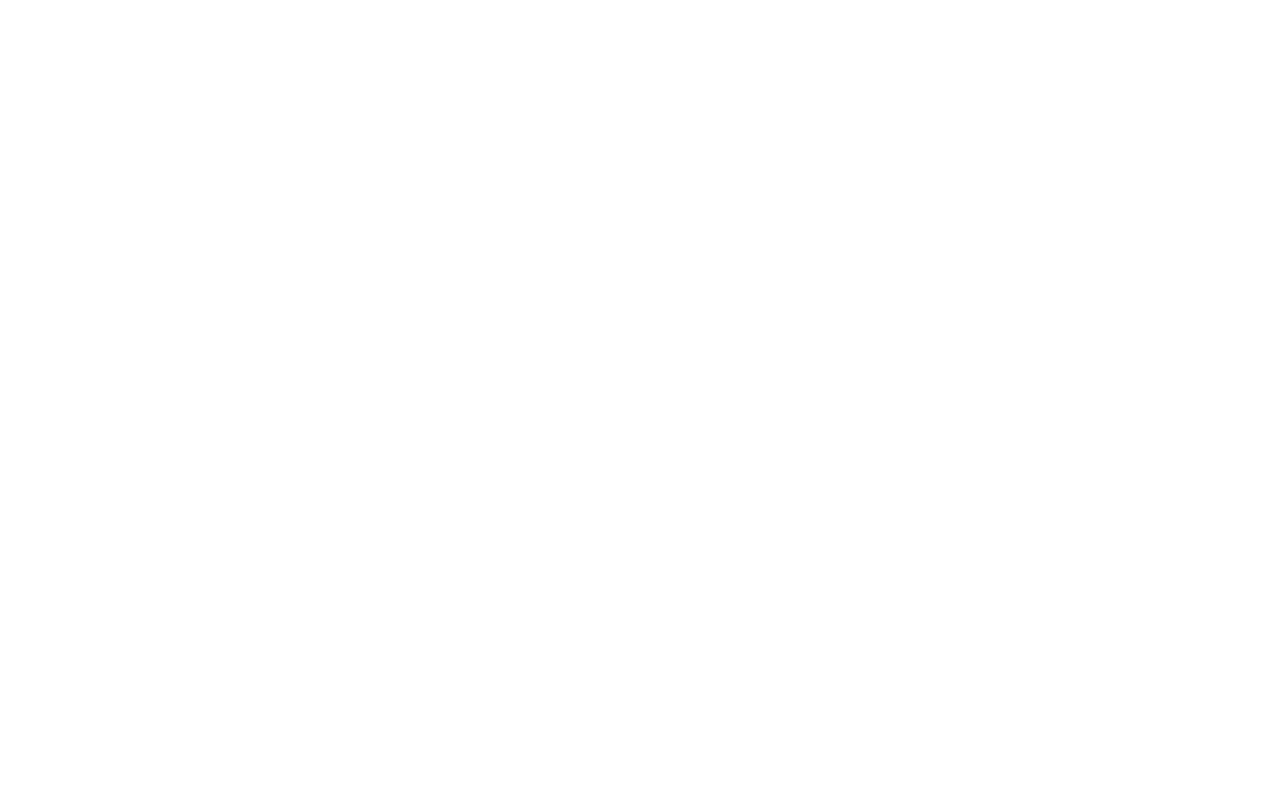
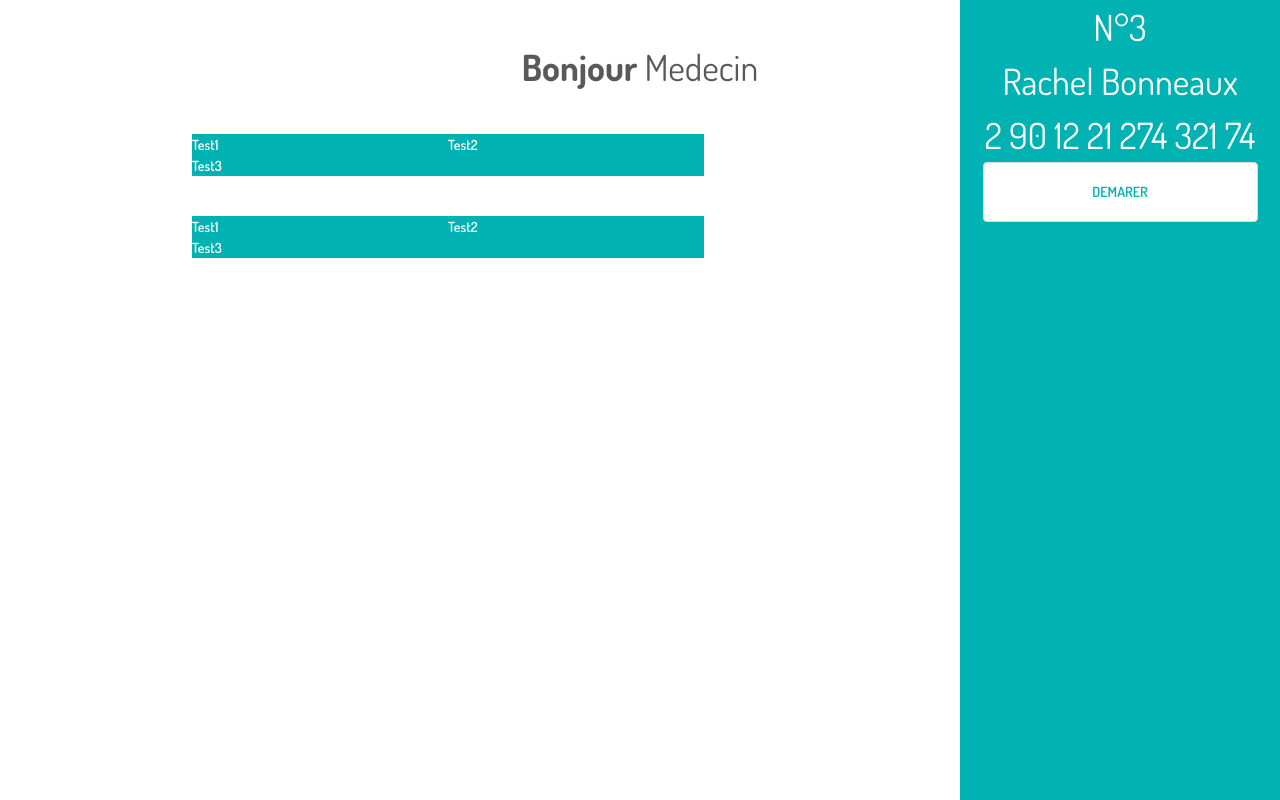
Before and after one commit to codingfactory-by-itescia/borne-to-be-alive, a React (Create React App) app in the folder webapp/: page /Medecin in a window 1280 px wide. Built offline with nearby package versions, Linux system fonts and the light colour scheme.

Commit message:
vue medecin

```diff
--- a/webapp/src/App.js
+++ b/webapp/src/App.js
@@ -10,6 +10,7 @@
 import React from 'react';
 import Splashscreen from './views/Splashscreen'
 import Ticket from './views/Ticket'
+import Medecin from './views/Medecin'
 
 function App() {
   return (
@@ -19,6 +20,7 @@
         <Route exact path={"/Accueil"} render={() => <Accueil/>} />
         <Route exact path={"/Ticket"} render={() => <Ticket/>} />
         <Route exact path={"/RDV"} render={() => <Rdv/>} />
+        <Route exact path={"/Medecin"} render={() => <Medecin/>} />
       </Router>
     </div>
   );
--- /dev/null
+++ b/webapp/src/views/Medecin/index.js
@@ -0,0 +1,45 @@
+import './style.scss';
+
+import { Layout, Col, Row, Button } from 'antd';
+
+import React, { Component } from 'react'
+
+const { Content, Sider } = Layout;
+
+export default class Medecin extends Component {
+	render() {
+		return (
+			<Layout>
+				<Content className="full">
+				<p><b>Bonjour</b> Medecin</p>
+					<Row className="patientItem">
+						<Col span={12}>
+								<div>Test1</div>
+								<div>Test3</div>
+						</Col>
+						<Col span={12}>
+								Test2
+						</Col>
+					</Row>
+					<Row className="patientItem">
+						<Col span={12}>
+								<div>Test1</div>
+								<div>Test3</div>
+						</Col>
+						<Col span={12}>
+								Test2
+						</Col>
+					</Row>
+				</Content>
+				<Sider>
+					<p>N°3</p>
+					<p>Rachel Bonneaux</p>
+					<p>2 90 12 21 274 321 74</p>
+					<a href='/'>
+						<Button className="medicButton">DEMARER</Button>
+					</a>
+				</Sider>
+			</Layout>
+		)
+	}
+}
--- /dev/null
+++ b/webapp/src/views/Medecin/style.scss
@@ -0,0 +1,48 @@
+@import "../../assets/style/vars";
+
+.ant-layout{
+    min-height: 100vh;
+    padding: 0;
+}
+
+.ant-layout-sider{
+    background-color: $color_primary;
+    min-width: 25vw !important;
+
+    p{
+        margin: 0 auto;
+        text-align: center;
+        color: #FFF;
+    }
+}
+
+.ant-layout-content{
+    background-color: #FFF;
+
+    p{
+        padding-top: 5vh;
+        margin-left: 25vw ;
+        text-align: center;
+    }
+}
+
+.medicButton{
+    width: 275px;
+    height: 60px;
+    color: $color_primary;
+    background-color: #FFF;
+    position: relative;
+    display: block;
+    margin: 0 auto;
+    text-align: center;
+    font-weight: 600;
+}
+
+.patientItem{
+    background-color: $color_primary;
+    color: #FFF;
+    font-weight: 600;
+    margin-left: 15vw;
+    margin-right: 20vw;
+    margin-top: 5vh;
+}
```
